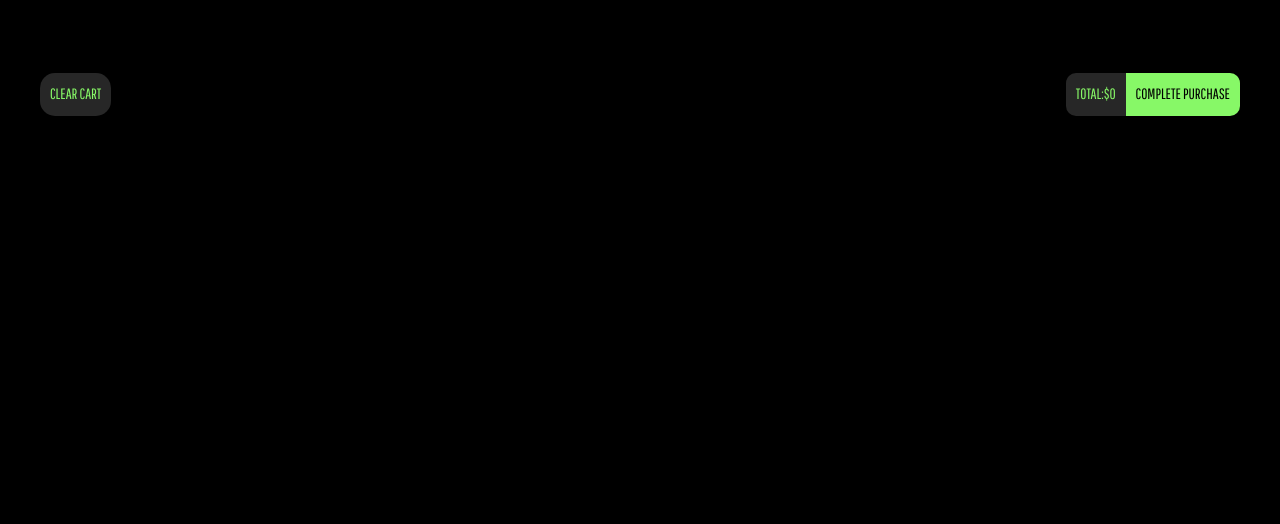
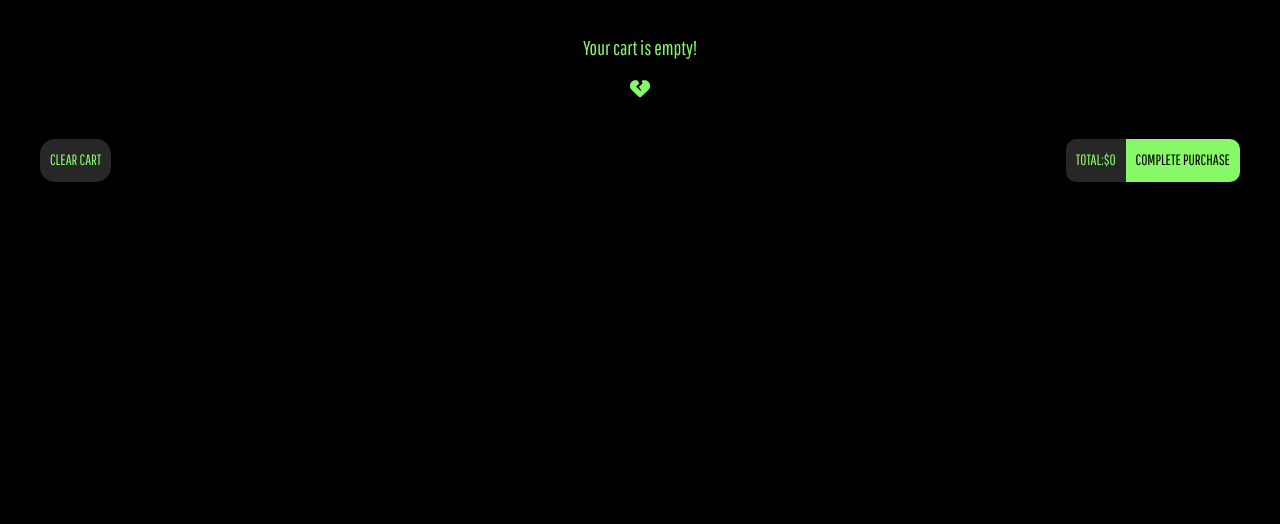
Before and after one commit to AbrilDaPra/PreEntrega2DaPra, a plain HTML site: page pages/cart.html in a window 1280 px wide. Shown: the part 175-699 px from the top of the page. Drawn offline with nearby package versions, Linux system fonts and the light colour scheme.

Commit message:
Agrego operador ternario

```diff
--- a/css/style.css
+++ b/css/style.css
@@ -85,10 +85,21 @@ header{
 main{
     background-color: black;
 }
+body {
+    margin: 0;
+    display: flex;
+    flex-direction: column;
+    min-height: 100vh;
+  }
+
+.wrapper{
+    flex: 1;
+}
 
 /* FOOTER */
 footer{
     background-color: black;
+    flex-shrink: 0;
 }
 .icon-container{
     display: flex;
@@ -180,40 +191,6 @@ footer{
     padding: 5px 2px 5px 2px;
     margin-top: 15px;
 }
-
-/* CATALOGUE */
-/* #categories .row{
-    height: 75vh;
-}
-#categories .col{
-    align-items: center;
-    display: flex;
-}
-.image-bg{
-    position: relative;
-    display: inline-block;
-    transition: transform 0.3s ease-in-out;
-}
-.image-bg:hover{
-    transform: scale(1.1);
-}
-.image-bg img{
-    display: block;
-    width: 100%;
-    height: auto;
-}
-.image-bg h2{
-    position: absolute;
-    top: 50%;
-    left: 50%;
-    transform: translate(-50%, -50%);
-    font-size: 40px;
-    width: 100%;
-    margin: 0;
-    padding: 10px;
-    color: #87f867;
-    text-align: center;
-} */
 
 /* HOW TO BUY */
 #howToBuy{
@@ -332,11 +309,15 @@ footer{
 }
 .items-categorie{
     margin: 0 20px;
+    padding: 20px;
     cursor: pointer;
     display: inline-block;
+    border: 1px solid transparent;
+    transition: border-color 0.3s;
 }
 .items-categorie:hover{
     color: #87f867;
+    border-color: #87f867;
 }
 .categories{
     display: grid;
@@ -392,7 +373,7 @@ footer{
 
 /* CART */
 #cart{
-    height: 75vh;
+    height: 100%;
 }
 .subtitle{
     color: #87f867;
@@ -407,6 +388,12 @@ footer{
     flex-direction: column;
     gap: 10px;
     padding: 40px;
+}
+.yourCartEmpty p, .yourCartEmpty i{
+    color: #87f867;
+    font-size: 20px;
+    display: flex;
+    justify-content: center;
 }
 
 /* CART JS */
@@ -441,6 +428,7 @@ footer{
 .cart-actions{
     display: flex;
     justify-content: space-between;
+
 }
 
 .clear-cart{
--- a/js/cart.js
+++ b/js/cart.js
@@ -9,6 +9,17 @@ function displayCart(cart){
     //Para ver que el contenedor esté vacío antes de agregar los elementos del carrito
     cartItemsContainer.innerHTML = "";
 
+    if(cart.length === 0){
+        let itemmDiv = document.createElement("div");
+        itemmDiv.classList.add("yourCartEmpty");
+        itemmDiv.innerHTML = `
+            <p>Your cart is empty!</p>
+            <i class="fa-solid fa-heart-crack"></i>
+        `;
+
+        //Agrego el mensaje al contenedor del carrito
+        cartItemsContainer.appendChild(itemmDiv);
+    } else{
         //Recorro el carrito y muestro los productos que contiene
         cart.forEach((product) => {
             let itemDiv = document.createElement("div");
@@ -38,6 +49,7 @@ function displayCart(cart){
             `;
             cartItemsContainer.appendChild(itemDiv);
         });
+    }
 
     //Agrego evento de click para eliminar productos
     let trashCan = document.querySelectorAll(".cart-product-delete");
@@ -74,7 +86,8 @@ function updateTotal (cart){
     cart.forEach((product) => {
         total += product.quantity * product.price;
     });
-    //Actualizo el contenido del elemnto con el ID "total" en el HTMl
+
+    //Actualizo el contenido del elemento con el ID "total" en el HTMl
     let  totalElement = document.getElementById("total")
     totalElement.textContent = `$${total}`;
 }
@@ -101,6 +114,4 @@ clearCart.addEventListener('click', () => {
 
     //Actualizo el contador del carrio
     updateQuantityIconCart(0);
-
-    console.log(cart);
 });
--- a/pages/cart.html
+++ b/pages/cart.html
@@ -19,6 +19,7 @@
     </head>
     <body>
         <!-- HEADER -->
+        <div class="wrapper">
           <header>
               <!-- NAV -->
               <nav class="navbar navbar-expand-lg bg-body-tertiary">
@@ -67,12 +68,9 @@
                   <div class="cart-actions-buy">COMPLETE PURCHASE</div>
                 </div>
               </div>
-
-            <p class="cart-bought disabled">Thank you for your purchase!</p>
-
-            </div>
             </section>
           </main>
+        </div>
 
         <!-- FOOTER -->
         <footer>
```
Also changed, not shown: js/catalogue.js (+12 -17 lines). Lines whose indentation alone changed are shown as unchanged.
